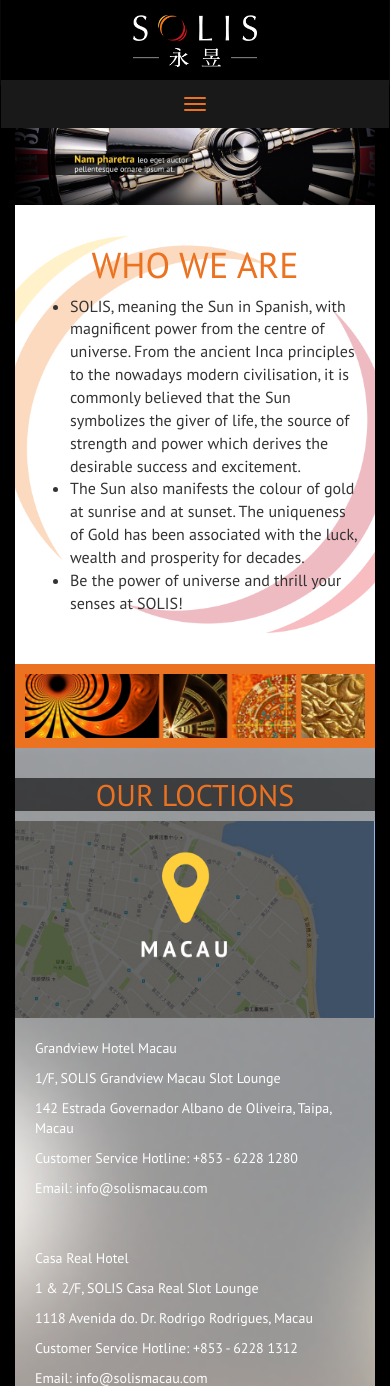
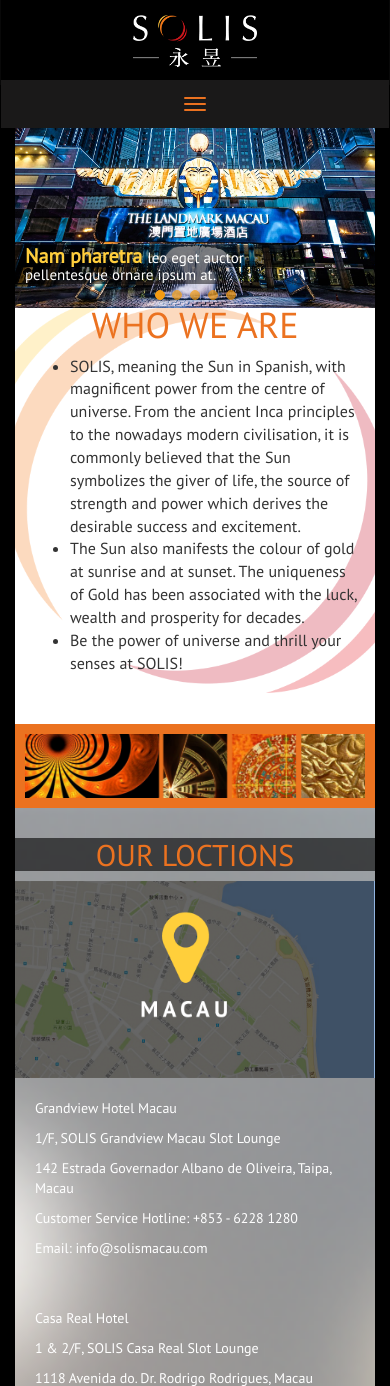
Before and after one commit to Evan-Huang/SolisGaming, a PHP site: page / in a window 390 px wide. Shown: the part 31-1417 px from the top of the page. Run offline with PHP 8.4, Linux system fonts and the light colour scheme.

Commit message:
头部添加banner，底部修改。

```diff
--- a/en/index.html
+++ b/en/index.html
@@ -18,6 +18,7 @@
       <script src="https://oss.maxcdn.com/respond/1.4.2/respond.min.js"></script>
     <![endif]-->
 <link href="style/main.css" rel="stylesheet">
+  <link href="style/carousel.css" rel="stylesheet">
 <script src="js/modernizr.js"></script>
 </head>
 <body>
@@ -61,7 +62,7 @@
             </ul>
         </li>
         <li><a href="#jobs" class="button" rel="jobs" >CAREERS</a></li>
-        <li><a href="contactus.html" class="button" >Contact Us</a></li>
+        <li><a href="#contactus" class="button" >Contact Us</a></li>
       </ul>
     </div>
     <!-- /.navbar-collapse -->
@@ -72,7 +73,60 @@
   <div class="container ">
     <div class="row">
       <div class="col-lg-12">
-        <div class="hero_banner" style="background-image: url(images/hero_banner.jpg)"> </div>
+        <!--<div class="hero_banner" style="background-image: url(images/hero_banner.jpg)"> </div>-->
+        <div class="carousel fade-carousel slide" data-ride="carousel" data-interval="114000" id="bs-carousel">
+          <!-- Overlay -->
+          <!--<div class="overlay"></div>-->
+
+          <!-- Indicators -->
+          <ol class="carousel-indicators">
+            <li data-target="#bs-carousel" data-slide-to="0" class="active"></li>
+            <li data-target="#bs-carousel" data-slide-to="1"></li>
+            <li data-target="#bs-carousel" data-slide-to="2"></li>
+            <li data-target="#bs-carousel" data-slide-to="3"></li>
+            <li data-target="#bs-carousel" data-slide-to="4"></li>
+          </ol>
+
+          <!-- Wrapper for slides -->
+          <div class="carousel-inner">
+            <div class="item slides active">
+              <div class="slide-1"></div>
+              <div class="intro">
+                <h1><strong>Nam pharetra </strong></h1>
+                <h3>pellentesque ornare ipsum at.</h3>
+              </div>
+            </div>
+            <div class="item slides">
+              <div class="slide-2"></div>
+              <div class="intro">
+                <h1><strong>Nam pharetra </strong></h1>
+                <h3>pellentesque ornare ipsum at.</h3>
+              </div>
+            </div>
+            <div class="item slides">
+              <div class="slide-3"></div>
+              <div class="intro">
+                <h1><strong>Nam pharetra </strong></h1>
+                <h3>pellentesque ornare ipsum at.</h3>
+              </div>
+            </div>
+            <div class="item slides">
+              <div class="slide-4"></div>
+              <div class="intro">
+                <h1><strong>Nam pharetra </strong></h1>
+                <h3>pellentesque ornare ipsum at.</h3>
+              </div>
+            </div>
+            <div class="item slides">
+              <div class="slide-5"></div>
+              <div class="intro">
+                <h1><strong>Nam pharetra </strong></h1>
+                <h3>pellentesque ornare ipsum at.</h3>
+              </div>
+            </div>
+          </div>
+
+        </div>
       </div>
     </div>
 
@@ -242,27 +296,76 @@
   </div>
 </div>
 <footer>
+  <div class="container">
+    <div class="row" id="contactus">
+      <div class="col-lg-12 text-center">
+        <div class="footer_title"><h1>CONTACT US</h1></div>
+      </div>
+    </div>
+  </div>
+
   <div class="container footer_top">
+
     <div class="row">
-      <div class="col-md-4 text-center">
+      <div class="col-md-4 text-center ">
         <div class="footer_content">
-          <p>888 - 888 888 8888</p>
-          <p>cs@solis.com</p>
+          <div class="footer_content_box">
+            <form class="form-horizontal" method="post" action="#">
+            <p>GET IN TOUCH</p>
+            <div class="form-group">
+              <label for="name">Your Name</label>
+              <input  type="text" class="form-control" value="">
+            </div>
+            <div class="form-group">
+              <label for="email">Your Email</label>
+              <input type="text" class="form-control" value="">
+            </div>
+            <div class="form-group">
+              <label for="message">Your Message</label>
+              <textarea style="height: 120px" class="form-control" value=""></textarea>
+            </div>
+            <div class="form-group">
+              <button type="submit" class="btn btn-primary pull-right">SEND</button>
+            </div>
+            </form>
+          </div>
         </div>
       </div>
-      <div class="col-md-4 text-center"> <img src="images/card_face.png" alt="" class="img-responsive"> </div>
-      <div class="col-md-4 text-center"> <img src="images/logo_solis_gray.png" alt="" style="width:60%"> </div>
+      <div class="col-md-4 col-md-offset-1">
+        <div class="footer_content_center text-left">
+          <div style="">
+            <h4 >CONTACT INFO</h4>
+            <h4 >888-888 888 8888</h4>
+            <h4 >cs@solis.com</h4>
+          </div>
+          <img style="" src="images/card_face.png" alt="" class="img-responsive">
+        </div>
+
+      </div>
+      <div class="col-md-3 text-center">
+        <!--<img src="images/logo_solis_gray.png" alt="" style="width:60%">-->
+        <div class="text-left footer_content_right" >
+          <h4 style="font-weight: normal;">FOLLOW US</h4>
+        </div>
+        <div class="follow-imgs">
+          <img src="images/facebook.png" class="img-responsive" >
+          <img src="images/wechat.png" class="img-responsive"  >
+          <img src="images/linkedln.png" class="img-responsive" ><br>
+          <img src="images/qrcode.png" class="img-responsive" >
+        </div>
+      </div>
     </div>
   </div>
   <div class="container-fluid footer_bottom">
     <div class="row copyright">
-      <div class="col-md-12 text-center"> ©2017 SOLIS INTERNATIONAL. ALL RIGHTS RESERVED. </div>
-      <div class="col-md-12 text-center">
+      <div class="col-md-12 text-right">
+        <p >©2017 SOLIS INTERNATIONAL. ALL RIGHTS RESERVED.</p>
+      </div>
+<!--      <div class="col-md-12 text-center">
         <div class="center">
           Follow us:&nbsp;<img src="images/facebook.png" class="img-responsive" style="display:inline;height:16px;" ><a href="#"><u>Facebook</u></a>,<img src="images/linkedln.png" class="img-responsive" style="display:inline;height:16px;" ><a href="#"><u>Linkedin</u></a>,<img src="images/wechat.png" class="img-responsive" style="display:inline;height:16px;" > <a href="#"><u>WeChat (QRcode)</u></a>
         </div>
-
-      </div>
+      </div>-->
     </div>
   </div>
 </footer>
--- /dev/null
+++ b/en/style/carousel.css
@@ -0,0 +1,226 @@
+/*
+Fade content bs-carousel with hero headers
+Code snippet by maridlcrmn (Follow me on Twitter @maridlcrmn) for Bootsnipp.com
+Image credits: unsplash.com
+*/
+
+/********************************/
+/*       Fade Bs-carousel       */
+/********************************/
+.fade-carousel {
+    position: relative;
+    height: 320px;
+    margin-left: -15px;
+    margin-right: -15px;
+}
+.fade-carousel .carousel-inner .item {
+    height: 320px;
+}
+.fade-carousel .carousel-indicators > li {
+    margin: 0 2px;
+    background-color: #f39c12;
+    border-color: #f39c12;
+    opacity: .7;
+}
+.fade-carousel .carousel-indicators > li.active {
+    width: 10px;
+    height: 10px;
+    opacity: 1;
+}
+
+/********************************/
+/*          Hero Headers        */
+/********************************/
+.hero {
+    position: absolute;
+    top: 50%;
+    left: 50%;
+    z-index: 3;
+    color: #fff;
+    text-align: center;
+    text-transform: uppercase;
+    text-shadow: 1px 1px 0 rgba(0,0,0,.75);
+    -webkit-transform: translate3d(-50%,-50%,0);
+    -moz-transform: translate3d(-50%,-50%,0);
+    -ms-transform: translate3d(-50%,-50%,0);
+    -o-transform: translate3d(-50%,-50%,0);
+    transform: translate3d(-50%,-50%,0);
+}
+.hero h1 {
+    font-size: 6em;
+    font-weight: bold;
+    margin: 0;
+    padding: 0;
+}
+
+.fade-carousel .carousel-inner .item .hero {
+    opacity: 0;
+    -webkit-transition: 2s all ease-in-out .1s;
+    -moz-transition: 2s all ease-in-out .1s;
+    -ms-transition: 2s all ease-in-out .1s;
+    -o-transition: 2s all ease-in-out .1s;
+    transition: 2s all ease-in-out .1s;
+}
+.fade-carousel .carousel-inner .item.active .hero {
+    opacity: 1;
+    -webkit-transition: 2s all ease-in-out .1s;
+    -moz-transition: 2s all ease-in-out .1s;
+    -ms-transition: 2s all ease-in-out .1s;
+    -o-transition: 2s all ease-in-out .1s;
+    transition: 2s all ease-in-out .1s;
+}
+
+/********************************/
+/*            Overlay           */
+/********************************/
+.overlay {
+    position: absolute;
+    width: 100%;
+    height: 100%;
+    z-index: 2;
+    background-color: #080d15;
+    opacity: .7;
+}
+
+/********************************/
+/*          Custom Buttons      */
+/********************************/
+.btn.btn-lg {padding: 10px 40px;}
+.btn.btn-hero,
+.btn.btn-hero:hover,
+.btn.btn-hero:focus {
+    color: #f5f5f5;
+    background-color: #1abc9c;
+    border-color: #1abc9c;
+    outline: none;
+    margin: 20px auto;
+}
+
+/********************************/
+/*       Slides backgrounds     */
+/********************************/
+.fade-carousel .slides .slide-1,
+.fade-carousel .slides .slide-2,
+.fade-carousel .slides .slide-3,
+.fade-carousel .slides .slide-4,
+.fade-carousel .slides .slide-5{
+    height: 320px;
+    background-size: cover;
+    background-position: center center;
+    background-repeat: no-repeat;
+}
+.fade-carousel .slides .slide-1 {
+    background-image: url(../images/hero_banner_1.jpg);
+}
+.fade-carousel .slides .slide-2 {
+    background-image: url(../images/hero_banner_2.jpg);
+}
+.fade-carousel .slides .slide-3 {
+    background-image: url(../images/hero_banner_3.jpg);
+}
+.fade-carousel .slides .slide-4 {
+    background-image: url(../images/hero_banner_4.jpg);
+}
+.fade-carousel .slides .slide-5 {
+    background-image: url(../images/hero_banner_5.jpg);
+}
+
+/********************************/
+/*          Intro       */
+/********************************/
+
+.intro {
+    position: absolute;
+    top: 65%;
+    left: 0;
+    /*width: 100%;*/
+    /*height: 100%;*/
+    /*z-index: 2;*/
+    /*background-color: rgba(0,0,0,.5);*/
+
+}
+
+.intro h1 {
+    padding-left: 180px;
+    padding-right: 20px;
+    margin-top: 0;
+    margin-bottom: 0;
+    background-color: rgba(0,0,0,.5);
+}
+
+.intro h3 {
+    color: #ffffff;
+    margin-top: 0;
+    margin-bottom: 0;
+    padding-left: 180px;
+    padding-right: 10px;
+    background-color: rgba(0,0,0,.5);
+    margin-right: 80px;
+}
+
+.intro h1:after {
+    left: 0;
+    top: 0;
+    color: #ffffff;
+    font-size: 24px;
+    content: 'leo eget auctor';/* 伪元素的动态获取内容 */
+    overflow: hidden;
+}
+
+/********************************/
+/*          Media Queries       */
+/********************************/
+@media screen and (min-width: 980px){
+    .hero { width: 980px; }
+}
+@media screen and (max-width: 640px){
+    .hero h1 { font-size: 4em; }
+}
+@media screen and (max-width:767px){
+    .fade-carousel {
+        height: 180px;
+    }
+    .fade-carousel .carousel-inner .item {
+        height: 180px;
+    }
+    .fade-carousel .slides .slide-1,
+    .fade-carousel .slides .slide-2,
+    .fade-carousel .slides .slide-3,
+    .fade-carousel .slides .slide-4,
+    .fade-carousel .slides .slide-5{
+        height: 180px;
+    }
+    .carousel-indicators {
+        bottom: -50px;
+    }
+
+    .intro h1 {
+        padding-left: 10px;
+        padding-right: 20px;
+        margin-top: 0;
+        margin-bottom: 0;
+        background-color: rgba(0,0,0,.5);
+        font-size: 20px;
+    }
+
+    .intro h3 {
+        color: #ffffff;
+        margin-top: 0;
+        margin-bottom: 0;
+        padding-left: 10px;
+        padding-right: 10px;
+        background-color: rgba(0,0,0,.5);
+        margin-right: 80px;
+        font-size: 15px;
+    }
+
+    .intro h1:after {
+        left: 0;
+        top: 0;
+        color: #ffffff;
+        font-size: 15px;
+        content: 'leo eget auctor';/* 伪元素的动态获取内容 */
+        overflow: hidden;
+
+    }
+}
```
Also changed, not shown: en/style/main.css (+111 -1 lines), en/images/hero_banner_1.jpg (added), en/images/hero_banner_2.jpg (added), en/images/hero_banner_3.jpg (added), en/images/hero_banner_4.jpg (added), en/images/hero_banner_5.jpg (added), en/images/qrcode.png (added).
